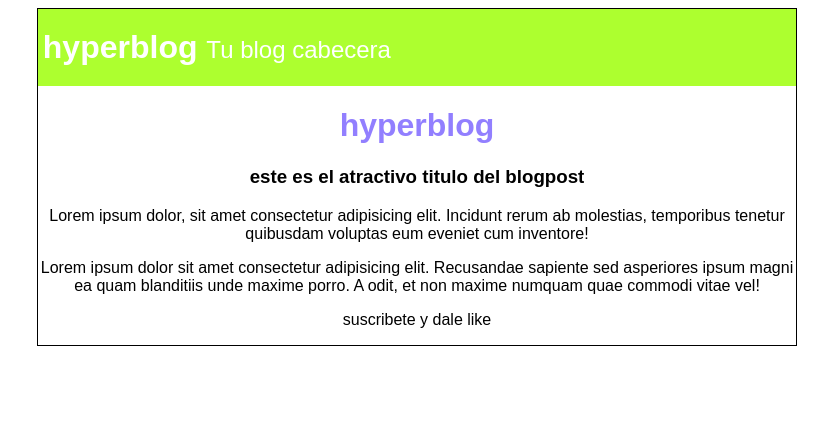
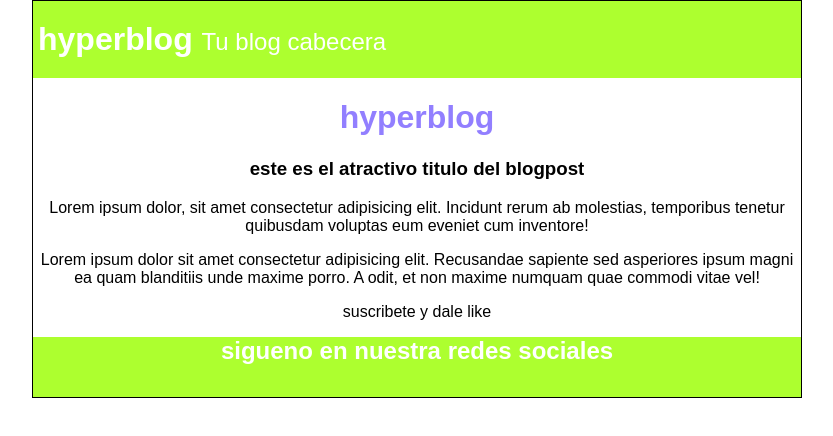
Before and after one commit to Juliancho2/juliancho2000, a plain HTML site: page index.html in a window 1280 px wide. Shown: the whole page, without its empty margins (223-1056 px from the left). Drawn offline with Linux system fonts and the light colour scheme.

Commit message:
Se realizo el footer con exito

```diff
--- a/index.html
+++ b/index.html
@@ -29,6 +29,10 @@
         <p>
             suscribete y dale like
         </p>
+
+        <footer>
+            <h2>sigueno en nuestra redes sociales</h2>
+        </footer>
     </div>
 
 
--- a/style.css
+++ b/style.css
@@ -2,6 +2,9 @@ body{
     text-align: center;
     font-family: Arial, Helvetica, sans-serif
     ;
+    margin: 0;
+    padding: 0;
+    box-sizing: border-box;
 }
 .post{
     border: solid 1px black;
@@ -23,3 +26,9 @@ body{
     font-weight: normal;
     font-size: 1.5rem;
 }
+footer h2{
+    background: greenyellow;
+    height: 60px;
+    margin: 0;
+    color: #fff;
+}
```
